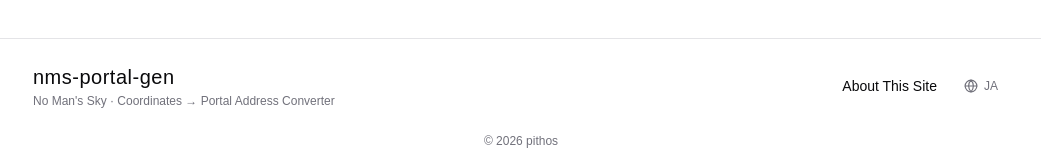
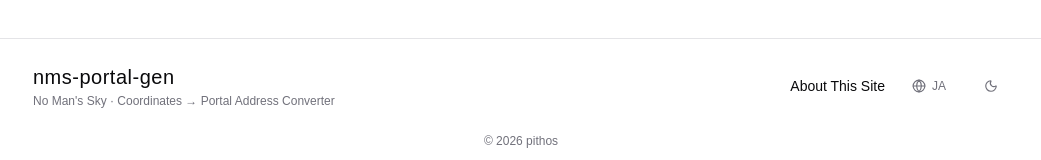
Before and after one commit to pithos-day/nms-portal-gen, a React (Vite) app: page /about in a window 1280 px wide. Shown: the part 762-922 px from the top of the page, without its empty margins (119-1160 px from the left). Built offline with nearby package versions, Linux system fonts and the light colour scheme.

Commit message:
feat: Add dark mode toggle button in footer
- Create useTheme hook with localStorage persistence
- Auto-detect system preference on first visit
- Toggle button with Moon/Sun icons next to language switcher
- Applies .dark class to html element for Tailwind dark mode

Commit-Model: MiMo V2.5

```diff
--- a/src/App.tsx
+++ b/src/App.tsx
@@ -1,4 +1,4 @@
-import { AlertTriangle, Check, ChevronsUpDown, Copy, Globe, Info } from 'lucide-react';
+import { AlertTriangle, Check, ChevronsUpDown, Copy, Globe, Info, Moon, Sun } from 'lucide-react';
 import { useEffect, useMemo, useRef, useState } from 'react';
 import { BrowserRouter, Link, Route, Routes, useLocation, useNavigate } from 'react-router-dom';
 import {
@@ -21,6 +21,7 @@ import { Label } from '@/components/ui/label';
 import { Popover, PopoverContent, PopoverTrigger } from '@/components/ui/popover';
 import { Separator } from '@/components/ui/separator';
 import { Tooltip, TooltipContent, TooltipProvider, TooltipTrigger } from '@/components/ui/tooltip';
+import { useTheme } from '@/hooks/use-theme';
 import { I18nProvider, useTranslation } from '@/i18n';
 
 // ─── Types ───────────────────────────────────────────────────────────────────
@@ -464,6 +465,7 @@ function ListedUrl({ text, url }: ListedUrlProps) {
 function Footer() {
   const location = useLocation();
   const { lang, setLang, t } = useTranslation();
+  const { theme, toggleTheme } = useTheme();
   const isAbout = location.pathname === '/about';
 
   return (
@@ -494,6 +496,9 @@ function Footer() {
             >
               <Globe className="h-3.5 w-3.5" />
               {lang === 'ja' ? 'EN' : 'JA'}
+            </Button>
+            <Button variant="ghost" size="sm" className="h-8 text-muted-foreground" onClick={toggleTheme}>
+              {theme === 'light' ? <Moon className="h-3.5 w-3.5" /> : <Sun className="h-3.5 w-3.5" />}
             </Button>
           </nav>
         </div>
--- /dev/null
+++ b/src/hooks/use-theme.ts
@@ -0,0 +1,41 @@
+import { useEffect, useState } from 'react';
+
+type Theme = 'light' | 'dark';
+
+function getInitialTheme(): Theme {
+  try {
+    const stored = localStorage.getItem('theme');
+    if (stored === 'light' || stored === 'dark') return stored;
+  } catch {
+    // ignore
+  }
+  return window.matchMedia('(prefers-color-scheme: dark)').matches ? 'dark' : 'light';
+}
+
+export function useTheme() {
+  const [theme, setThemeState] = useState<Theme>(getInitialTheme);
+
+  useEffect(() => {
+    const root = document.documentElement;
+    if (theme === 'dark') {
+      root.classList.add('dark');
+    } else {
+      root.classList.remove('dark');
+    }
+  }, [theme]);
+
+  function setTheme(newTheme: Theme) {
+    setThemeState(newTheme);
+    try {
+      localStorage.setItem('theme', newTheme);
+    } catch {
+      // ignore
+    }
+  }
+
+  function toggleTheme() {
+    setTheme(theme === 'light' ? 'dark' : 'light');
+  }
+
+  return { theme, setTheme, toggleTheme };
+}
```
